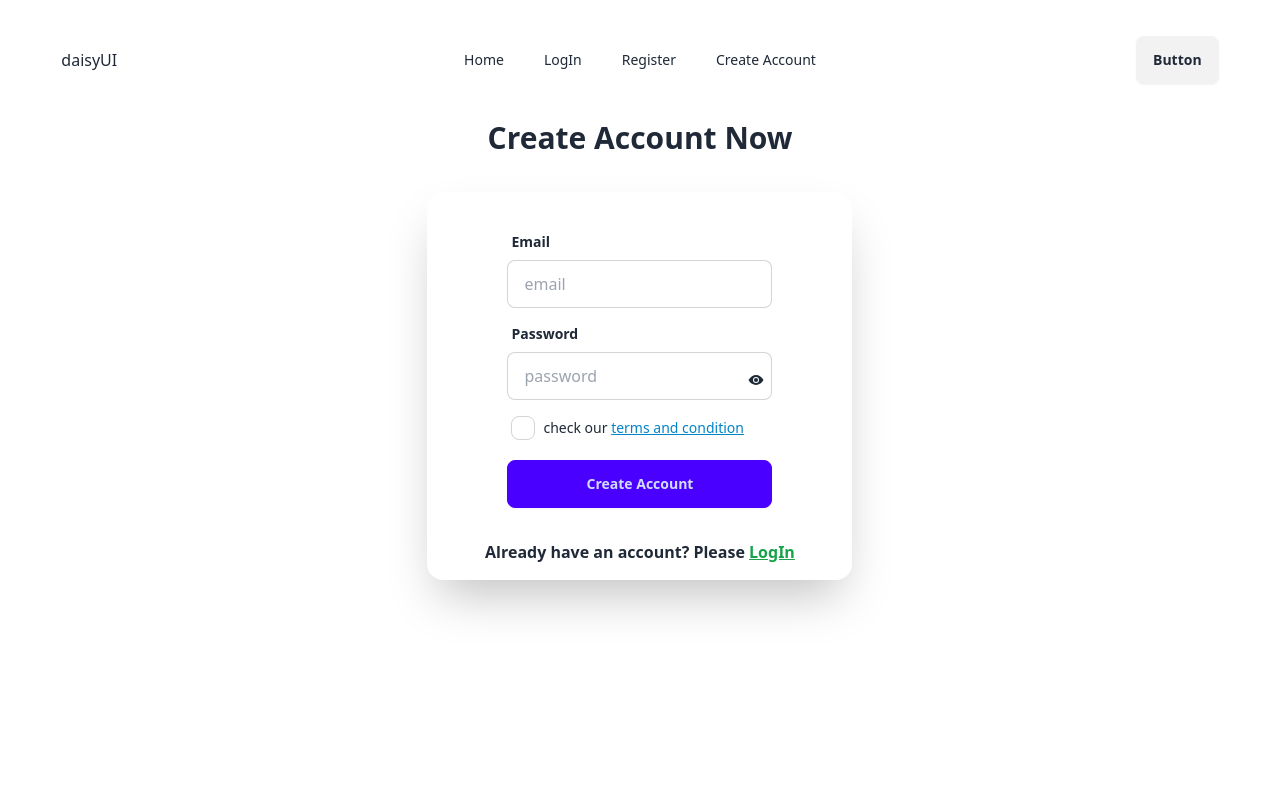
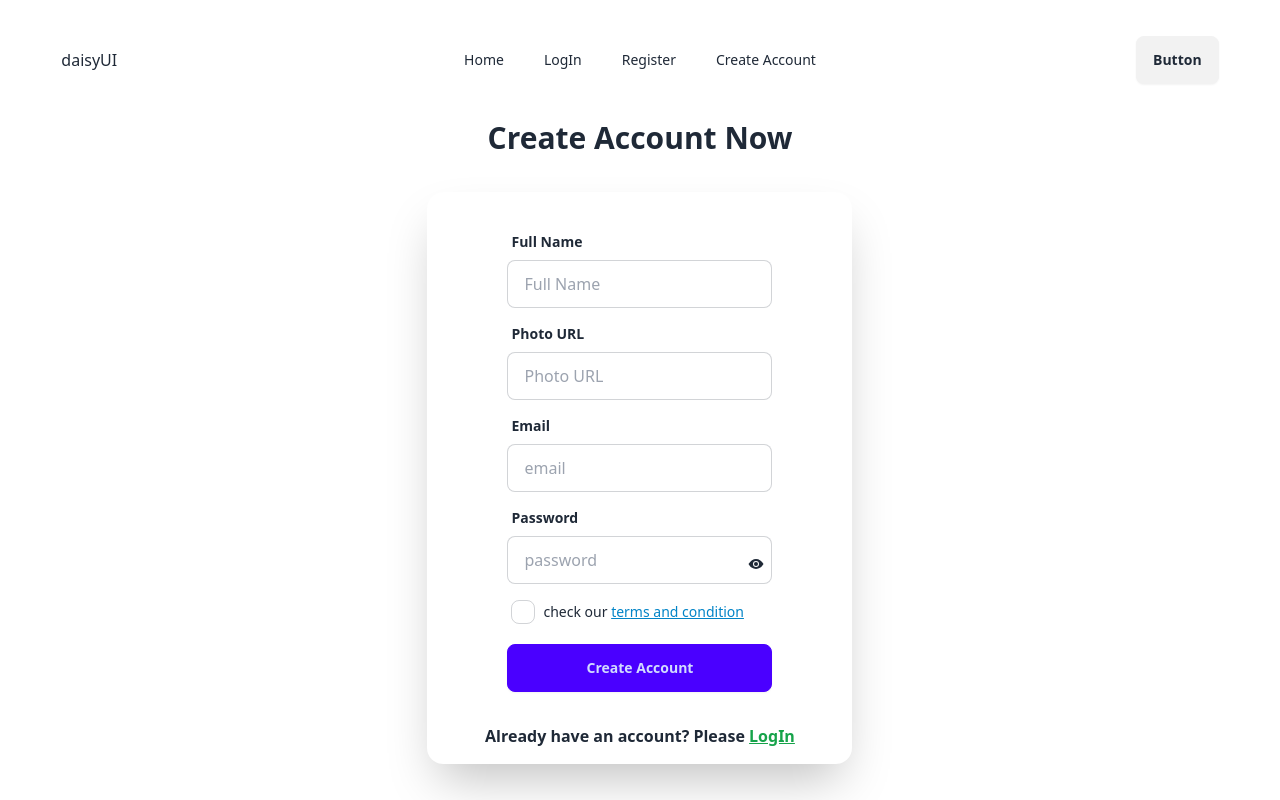
Before and after one commit to MukitHossen7/signIn-register-use-firebase-practice, a React (Vite) app: page /createAccount in a window 1280 px wide. Built offline with nearby package versions, Linux system fonts and the light colour scheme.

Commit message:
update profile done

```diff
--- a/src/components/CreateAccount/CreateAccount.jsx
+++ b/src/components/CreateAccount/CreateAccount.jsx
@@ -1,6 +1,7 @@
 import {
   createUserWithEmailAndPassword,
   sendEmailVerification,
+  updateProfile,
 } from "firebase/auth";
 import auth from "../../firebase.init";
 import { useState } from "react";
@@ -19,10 +20,12 @@ const CreateAccount = () => {
     const email = e.target.email.value;
     const password = e.target.password.value;
     const term = e.target.terms.checked;
+    const name = e.target.name.value;
+    const photoUrl = e.target.photoUrl.value;
     setErrorMessage("");
     setPasswordLength("");
     setTermsError("");
-
+    console.log(name, photoUrl);
     const uppercaseLetter = /(?=.*[A-Z])/;
     const lowercaseLetter = /(?=.*[a-z])/;
     const digitLetter = /(?=.*[0-9])/;
@@ -57,19 +60,24 @@ const CreateAccount = () => {
       return;
     }
 
-    createUserWithEmailAndPassword(auth, email, password)
-      .then((userCredential) => {
+    createUserWithEmailAndPassword(auth, email, password, name, photoUrl).then(
+      (userCredential) => {
         console.log(userCredential);
         toast.success("create account successfully");
-        sendEmailVerification(auth.currentUser).then(() => {
-          console.log("verification successful");
-        });
-      })
-      .catch((error) => {
-        setErrorMessage(error.message);
-      });
+        sendEmailVerification(auth.currentUser)
+          .then(() => {
+            console.log("verification successful");
+          })
+          .catch((error) => {
+            setErrorMessage(error.message);
+          });
+        updateProfile(auth.currentUser, {
+          displayName: name,
+          photoURL: photoUrl,
+        }).then(() => {});
+      }
+    );
   };
-
   return (
     <div className="pt-7">
       <h2 className="font-bold text-3xl text-center">Create Account Now</h2>
@@ -77,6 +85,30 @@ const CreateAccount = () => {
         <div className="hero-content flex-col lg:flex-row-reverse">
           <div className="card bg-base-100 shrink-0 shadow-2xl">
             <form className="card-body px-20" onSubmit={handleCreateAccount}>
+              <div className="form-control">
+                <label className="label">
+                  <span className="label-text font-semibold">Full Name</span>
+                </label>
+                <input
+                  type="text"
+                  name="name"
+                  placeholder="Full Name"
+                  className="input input-bordered"
+                  required
+                />
+              </div>
+              <div className="form-control">
+                <label className="label">
+                  <span className="label-text font-semibold">Photo URL</span>
+                </label>
+                <input
+                  type="text"
+                  name="photoUrl"
+                  placeholder="Photo URL"
+                  className="input input-bordered"
+                  required
+                />
+              </div>
               <div className="form-control">
                 <label className="label">
                   <span className="label-text font-semibold">Email</span>
```
